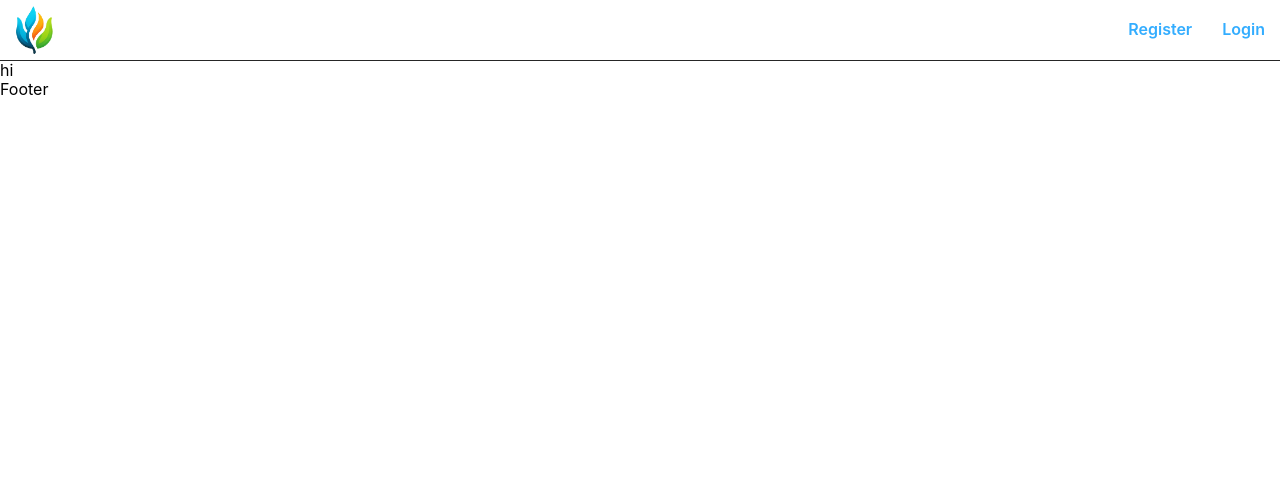
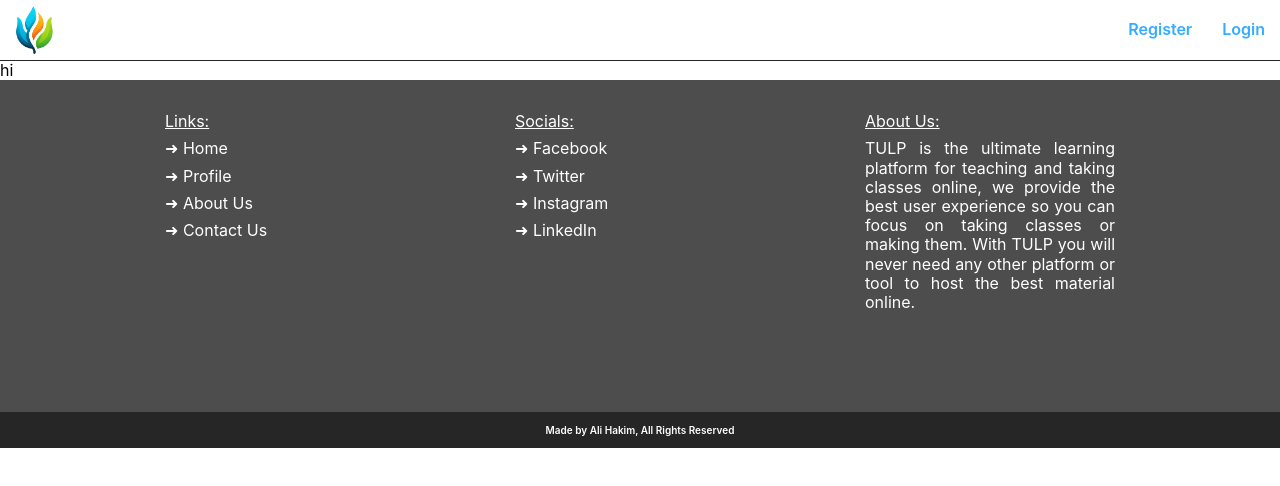
Before and after one commit to AliHakim773/TULP, a React (Vite) app in the folder tulp-frontend/: page / in a window 1280 px wide. Shown: the top 486 px of the page. Built offline with nearby package versions, Linux system fonts and the light colour scheme.

Commit message:
added footer

```diff
--- a/tulp-frontend/src/components/UI/Footer/index.jsx
+++ b/tulp-frontend/src/components/UI/Footer/index.jsx
@@ -1,8 +1,54 @@
 import React from "react"
 import "./styles.css"
+import { Link } from "react-router-dom"
 
 const Footer = () => {
-  return <div>Footer</div>
+  return (
+    <footer className='flex row grey-1-bg'>
+      <div className='footer-item flex column h-100'>
+        <div className='footer-item-title'>Links:</div>
+        <Link className='footer-item-link' to='/'>
+          ➜ Home
+        </Link>
+        <Link className='footer-item-link' to='/'>
+          ➜ Profile
+        </Link>
+        <Link className='footer-item-link' to='/'>
+          ➜ About Us
+        </Link>
+        <Link className='footer-item-link' to='/'>
+          ➜ Contact Us
+        </Link>
+      </div>
+      <div className='footer-item flex column h-100'>
+        <div className='footer-item-title'>Socials:</div>
+        <Link className='footer-item-link' to='/'>
+          ➜ Facebook
+        </Link>
+        <Link className='footer-item-link' to='/'>
+          ➜ Twitter
+        </Link>
+        <Link className='footer-item-link' to='/'>
+          ➜ Instagram
+        </Link>
+        <Link className='footer-item-link' to='/'>
+          ➜ LinkedIn
+        </Link>
+      </div>
+      <div className='footer-item flex column h-100'>
+        <div className='footer-item-title'>About Us:</div>
+        <p className='footer-item-text'>
+          TULP is the ultimate learning platform for teaching and taking classes
+          online, we provide the best user experience so you can focus on taking
+          classes or making them. With TULP you will never need any other
+          platform or tool to host the best material online.
+        </p>
+      </div>
+      <div className='copy-right flex center black-bg'>
+        Made by Ali Hakim, All Rights Reserved
+      </div>
+    </footer>
+  )
 }
 
 export default Footer
--- a/tulp-frontend/src/components/UI/Footer/styles.css
+++ b/tulp-frontend/src/components/UI/Footer/styles.css
@@ -0,0 +1,29 @@
+.footer-item {
+  gap: 0.5rem;
+  color: white;
+  width: 250px;
+}
+.footer-item-title {
+  text-decoration: underline;
+}
+footer {
+  padding: 2rem 0 0 0;
+  gap: 100px;
+  align-items: flex-start;
+  justify-content: center;
+  flex-wrap: wrap;
+}
+.footer-item-link:hover {
+  text-decoration: underline;
+}
+.footer-item-text {
+  text-align: justify;
+  line-height: 120%;
+}
+.copy-right {
+  width: 100%;
+  color: #ffffff;
+  font-size: 10px;
+  font-weight: 600;
+  padding: 0.75rem;
+}
```
